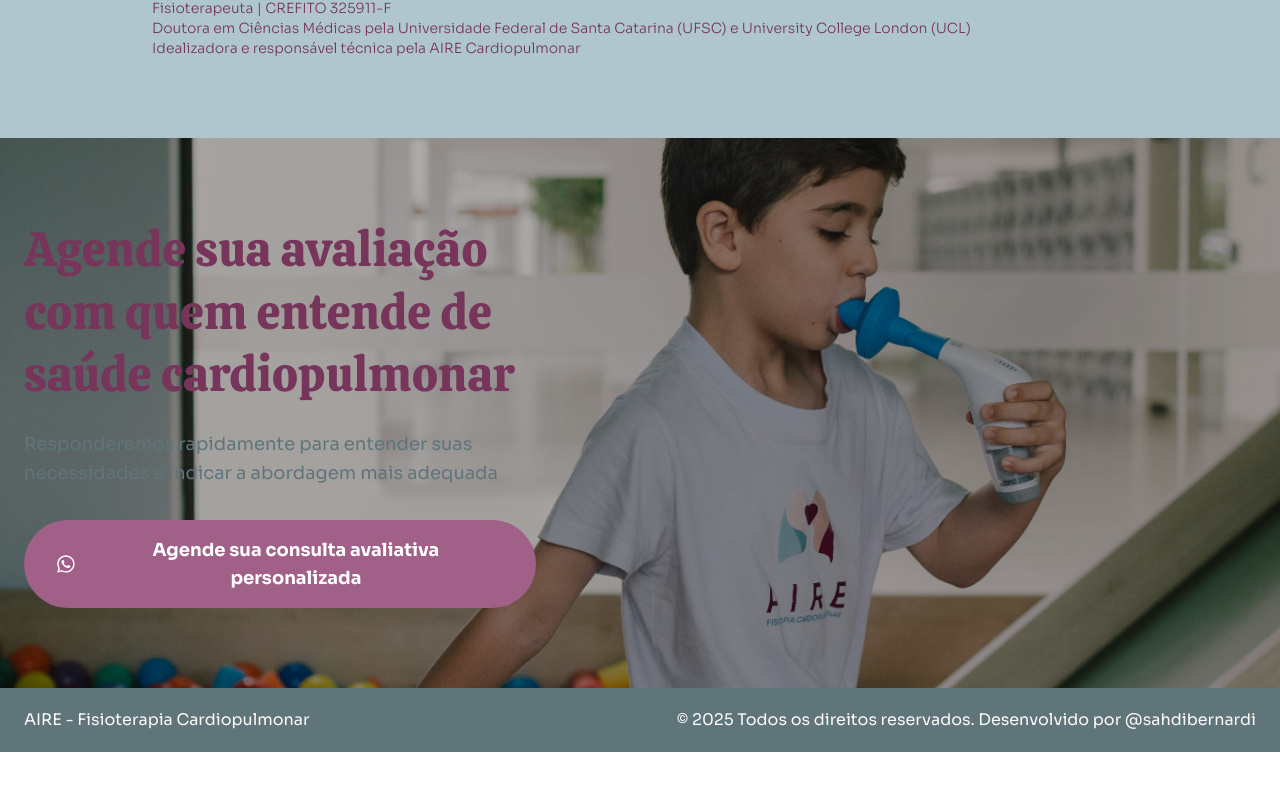
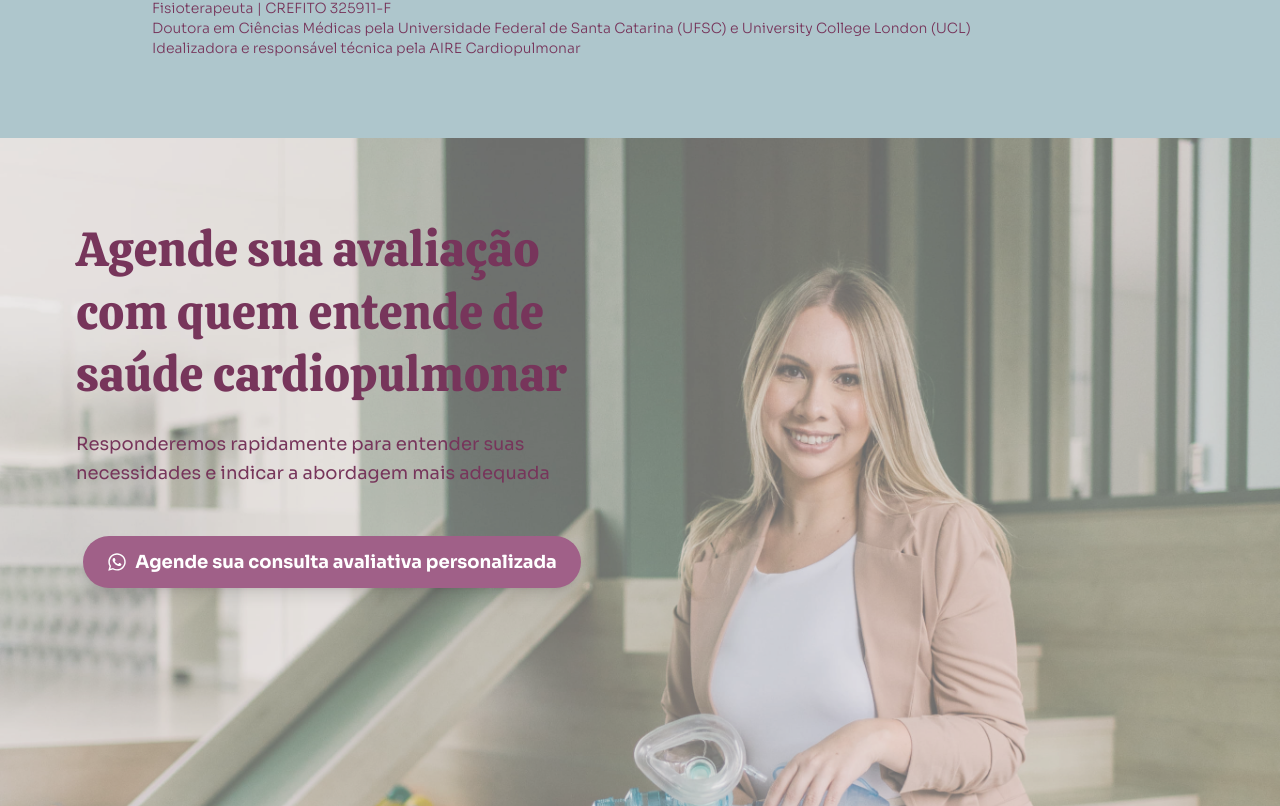
Before and after one commit to sahdibernardi/aire-website, a Next.js app: page / in a window 1280 px wide. Shown: the part 8094-8900 px from the top of the page. Before the commit the page ends 8846 px from the top, so only its background shows below. Built offline with nearby package versions, Linux system fonts and the light colour scheme.

Commit message:
fix: CTA section

```diff
--- a/components/sections/FinalCTASection.tsx
+++ b/components/sections/FinalCTASection.tsx
@@ -1,37 +1,38 @@
 import { Button } from "@/components/ui/button";
 import { FaWhatsapp } from "react-icons/fa";
+import Image from "next/image";
 
 export default function FinalCTASection() {
   return (
-    <section className="py-20 px-6 relative overflow-hidden">
+    <section className="py-20 px-6 relative overflow-hidden h-[800px]">
       <div className="absolute inset-0">
-        <img
-          src="/bolinha.jpg"
-          alt="Profissional de saúde com equipamento médico"
-          className="w-full h-full object-cover"
+        <Image
+          src="/contato.jpg"
+          alt="Profissional de fisioterapia cardiopulmonar com equipamento médico"
+          className="w-full h-full object-cover object-[50%_35%]"
+          width={1000}
+          height={1000}
         />
-        <div className="absolute inset-0 bg-black/30"></div>
+        <div className="absolute inset-0 bg-aire-white/40"></div>
       </div>
 
-      <div className="container mx-auto relative z-10">
-        <div className="grid lg:grid-cols-2 gap-12 items-center">
+      <div className="relative z-10">
+        <div className="flex justify-center items-center h-full">
           <div className="max-w-lg">
-            <h2 className="text-4xl lg:text-5xl font-bold text-aire-purple mb-6 leading-tight">
-              Agende sua avaliação
-              <br />
-              com quem entende de
-              <br />
-              saúde cardiopulmonar
+            <h2 className="font-bold text-aire-purple mb-6 leading-tight max-w-[500px]">
+              Agende sua avaliação com quem entende de saúde cardiopulmonar
             </h2>
-            <p className="text-lg text-aire-slate mb-8 leading-relaxed">
+            <p className="text-lg text-aire-purple mb-8 leading-relaxed">
               Responderemos rapidamente para entender suas necessidades e indicar a abordagem mais adequada
             </p>
-            <Button className="bg-aire-pink hover:bg-aire-purple text-white px-8 py-4 text-lg rounded-full flex items-center space-x-3">
-              <FaWhatsapp className="h-5 w-5" />
-              <span>Agende sua consulta avaliativa personalizada</span>
-            </Button>
+            <div className="text-center mt-12 flex justify-center">
+              <Button className="text-lg font-bold bg-aire-pink hover:bg-aire-purple text-white px-6 py-3 lg:flex items-center space-x-2 shadow-lg">
+                <FaWhatsapp className="h-4 w-4 lg:h-5 lg:w-5" />
+                <span>Agende sua consulta avaliativa personalizada</span>
+              </Button>
+            </div>
           </div>
-          <div></div>
+          <div className="w-1/2"></div>
         </div>
       </div>
     </section>
```
